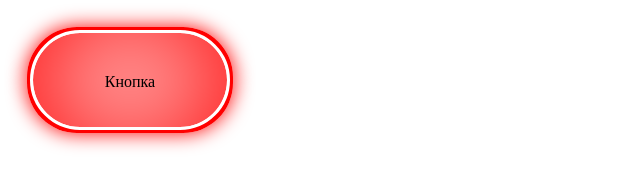
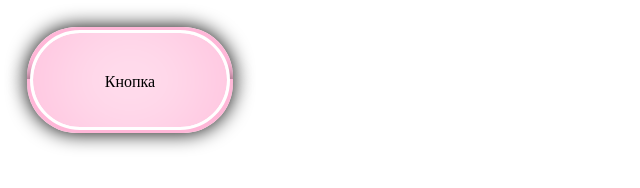
Before and after one commit to andrey-burmistrov/lemon-school, a plain HTML site: page 8/button/index.html in a window 1280 px wide. Shown: the whole page, without its empty margins (0-640 px from the left). Drawn offline with Linux system fonts and the light colour scheme.

Commit message:
emergency color fix

```diff
--- a/8/button/style.css
+++ b/8/button/style.css
@@ -13,7 +13,7 @@
   background-color: #fff;
   border-radius:50px;
   border:3px solid white;
-  box-shadow: 0 0 120px rgba(255,0,0,1) inset;
+  box-shadow: 0 0 120px rgba(255,183,216,1) inset;
 }
 .border::after {
   content:'';
@@ -23,10 +23,10 @@
   left: -6px;
   width: 206px;
   height: 0;
-  border-bottom: 54px solid red;
+  border-bottom: 54px solid rgb(255,183,216);
   z-index:-1;
   border-radius:0 0 50px 50px;
-  box-shadow: 0 0 20px rgba(255,0,0,1);
+  box-shadow: 0 0 20px rgba(0,0,0,1);
 }
 .border::before {
   content:'';
@@ -36,8 +36,8 @@
   left: -6px;
   width: 206px;
   height: 0;
-  border-top: 54px solid red;
+  border-top: 54px solid rgb(255,183,216);
   z-index:-1;
   border-radius:50px 50px 0 0;
-  box-shadow: 0 0 20px rgba(255,0,0,1);
+  box-shadow: 0 0 20px rgba(0,0,0,1);
 }
```
